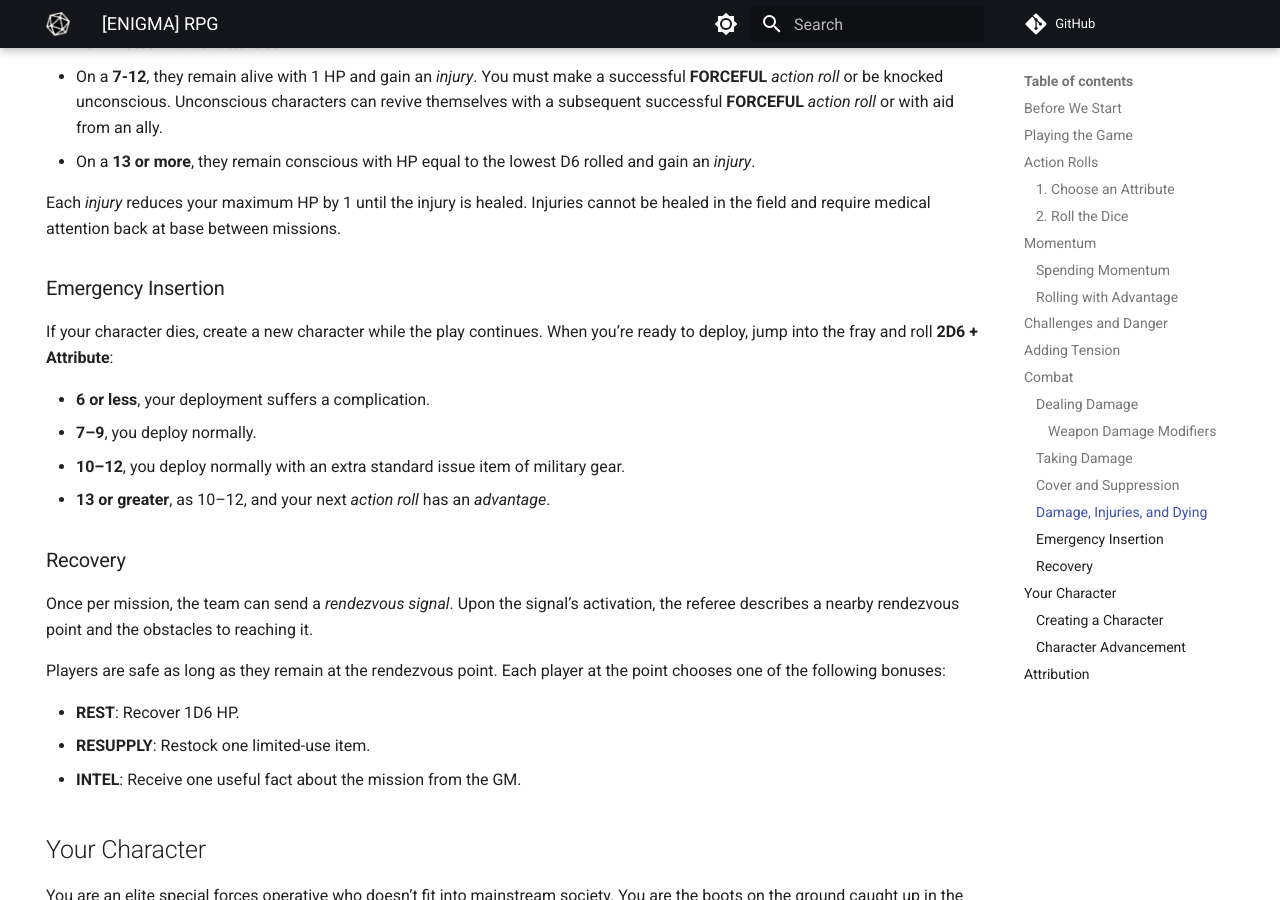
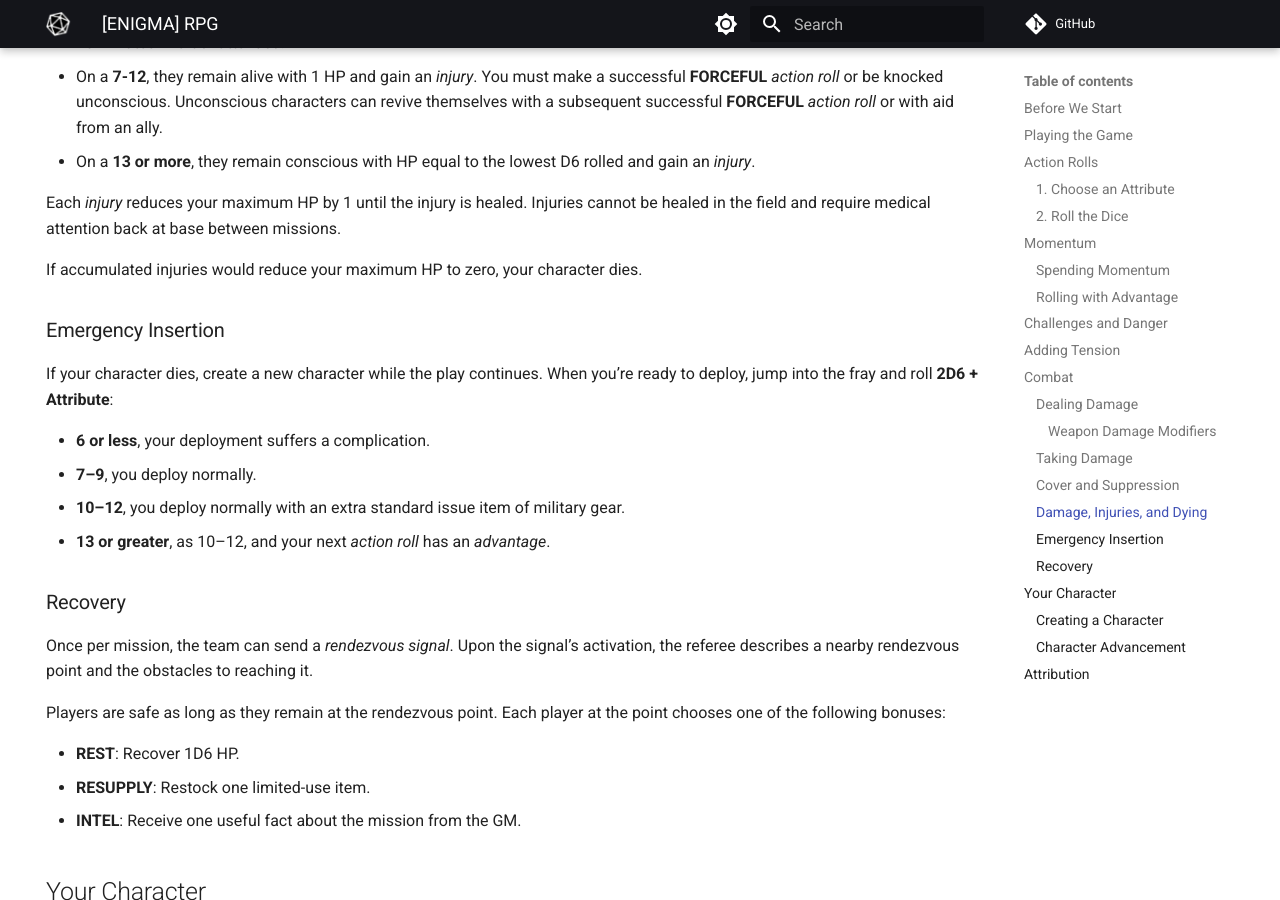
Before and after one commit to joemoose/psiops, an MkDocs documentation site: the page built from docs/index.md, in a window 1280 px wide and 900 px high, scrolled down 4581 px. Built offline with MkDocs 1.6.1 and Material for MkDocs 9.7.7, drawn with Linux system fonts in a browser that asks for light colours; comment, search, counter and statistics services are not loaded.

Commit message:
Update index.md

```diff
--- a/docs/index.md
+++ b/docs/index.md
@@ -157,6 +157,8 @@ If your character takes damage but has at least 1 HP remaining, they’re fine a
 
 Each *injury* reduces your maximum HP by 1 until the injury is healed. Injuries cannot be healed in the field and require medical attention back at base between missions.
 
+If accumulated injuries would reduce your maximum HP to zero, your character dies.
+
 ### Emergency Insertion
 
 If your character dies, create a new character while the play continues. When you’re ready to deploy, jump into the fray and roll **2D6 + Attribute**:
```
